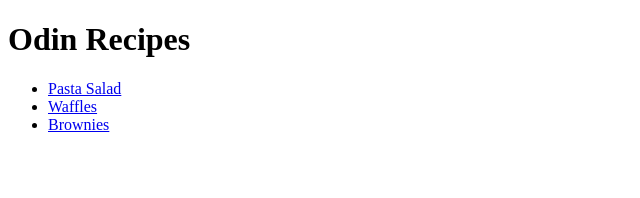
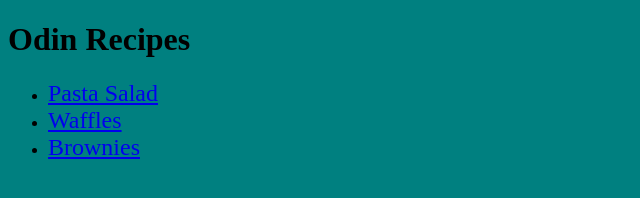
Before and after one commit to jdplumst/odin-recipes, a plain HTML site: page index.html in a window 1280 px wide. Shown: the whole page, without its empty margins (0-640 px from the left). Drawn offline with Linux system fonts and the light colour scheme.

Commit message:
Add styles.css, link them to each page, and adjust image sizes

```diff
--- a/index.html
+++ b/index.html
@@ -5,13 +5,14 @@
     <meta http-equiv="X-UA-Compatible" content="IE=edge">
     <meta name="viewport" content="width=device-width, initial-scale=1.0">
     <title>Recipes</title>
+    <link rel="stylesheet" href="styles.css">
 </head>
 <body>
     <h1>Odin Recipes</h1>
     <ul>
-        <li><a href="recipes/pasta_salad.html">Pasta Salad</a></li>
-        <li><a href="recipes/waffles.html">Waffles</a></li>
-        <li><a href="recipes/brownies.html">Brownies</a></li>
+        <li><a class="links" href="recipes/pasta_salad.html">Pasta Salad</a></li>
+        <li><a class="links" href="recipes/waffles.html">Waffles</a></li>
+        <li><a class="links" href="recipes/brownies.html">Brownies</a></li>
     </ul>
 </body>
 </html>
--- /dev/null
+++ b/styles.css
@@ -0,0 +1,11 @@
+h1 {
+    font-family: 'Times New Roman', Times, serif;
+}
+
+body {
+    background-color:teal;
+}
+
+.links {
+    font-size: x-large;
+}
```
Also changed, not shown: recipes/brownies.html (+2 -1 lines), recipes/pasta_salad.html (+2 -1 lines), recipes/waffles.html (+2 -1 lines).
